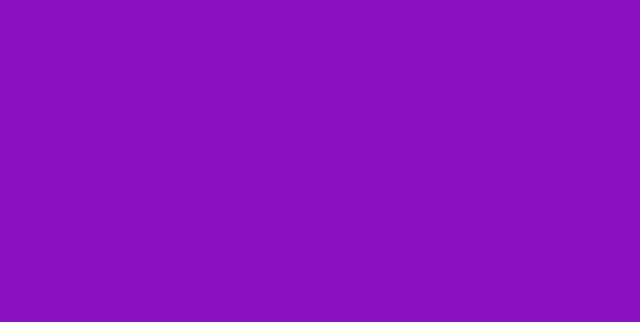
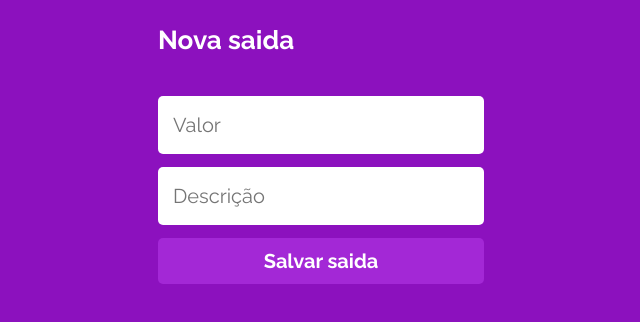
Before and after one commit to Notye1K/MyWallet_Front, a JavaScript app: page /movement in a window 1280 px wide. Before the commit this address had no page. Shown: the top 322 px of the page, without its empty margins (319-959 px from the left). Built offline with nearby package versions, Linux system fonts and the light colour scheme; a web font is replaced by a local one.

Commit message:
feat: /movement layout

```diff
--- a/src/App.js
+++ b/src/App.js
@@ -3,6 +3,7 @@ import { BrowserRouter, Routes, Route } from 'react-router-dom'
 import Login from './Components/Login'
 import Register from './Components/Register'
 import Main from './Components/Main'
+import Movement from './Components/Movement'
 
 
 export default function App(){
@@ -12,6 +13,7 @@ export default function App(){
                 <Route path='/' element={<Login/>} />
                 <Route path='/register' element={<Register />} />
                 <Route path='/main' element={<Main />} />
+                <Route path='/movement' element={<Movement />} />
             </Routes>
         </BrowserRouter>
     )
--- a/src/Components/Main/index.js
+++ b/src/Components/Main/index.js
@@ -1,4 +1,4 @@
-import Container from './style'
+import Container from './styles'
 import plus from './images/plus.svg'
 import minus from './images/minus.svg'
 import logout from './images/logout.svg'
--- /dev/null
+++ b/src/Components/Movement/index.js
@@ -0,0 +1,13 @@
+import Container from "./styles"
+
+export default function Movement({type}){
+    type = 'saida'
+    return(
+        <Container>
+            <h1>Nova {type}</h1>
+            <input type="number" placeholder="Valor"/>
+            <input type="text" placeholder="Descrição"/>
+            <button> Salvar {type}</button>
+        </Container>
+    )
+}
--- /dev/null
+++ b/src/Components/Movement/styles.js
@@ -0,0 +1,57 @@
+import styled from 'styled-components'
+
+const Container = styled.div`
+
+    padding: 25px;
+
+    display: flex;
+    flex-direction: column;
+    align-items: center;
+
+    h1{
+        width: 326px;
+        margin-bottom: 40px;
+
+        font-family: 'Raleway', sans-serif;
+        font-style: normal;
+        font-weight: bold;
+        font-size: 26px;
+        line-height: 31px;
+        color: #FFFFFF;
+    }
+    input{
+        margin-bottom: 13px;
+
+        width: 326px;
+        height: 58px;
+        padding-left: 15px;
+        border: none;
+        border-radius: 5px;
+
+        background: #FFFFFF;
+
+        font-family: 'Raleway', sans-serif;
+        font-style: normal;
+        font-weight: normal;
+        font-size: 20px;
+        line-height: 23px;
+        color: #000000;
+    }
+    button{
+        width: 326px;
+        height: 46px;
+        border: none;
+        border-radius: 5px;
+
+        background: #A328D6;
+
+        font-family: 'Raleway', sans-serif;
+        font-style: normal;
+        font-weight: bold;
+        font-size: 20px;
+        line-height: 23px;
+        color: #FFFFFF;
+    }
+`
+
+export default Container
```
Also changed, not shown: src/Components/Main/styles.js (renamed from src/Components/Main/style.js).
